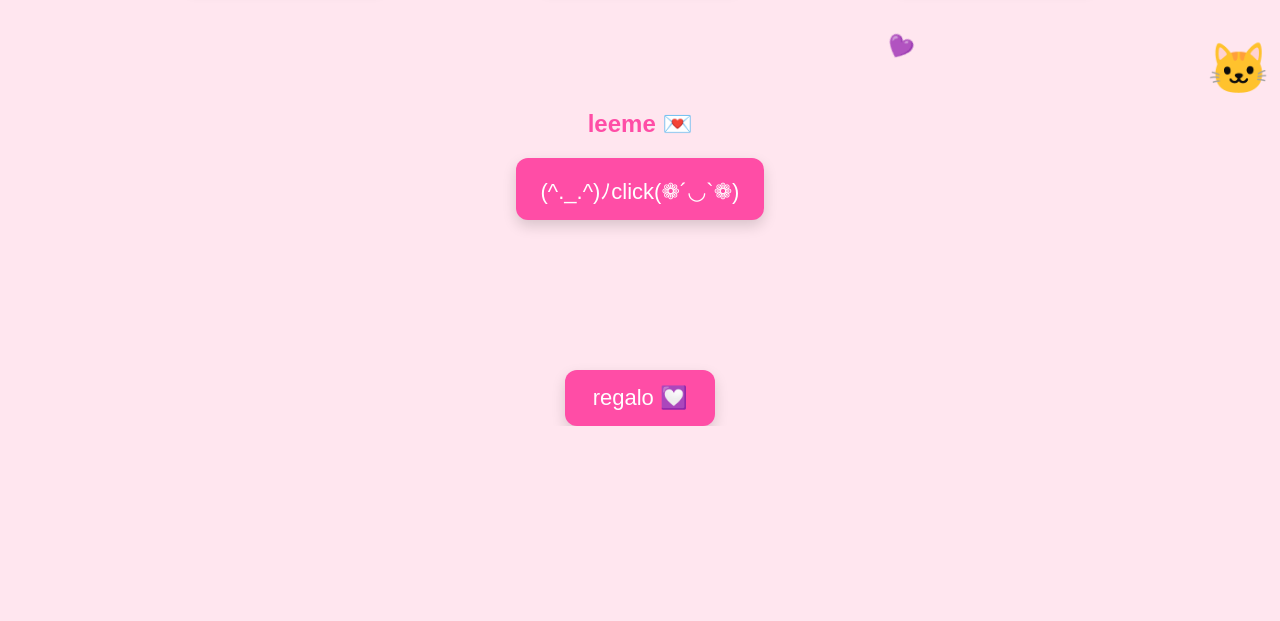
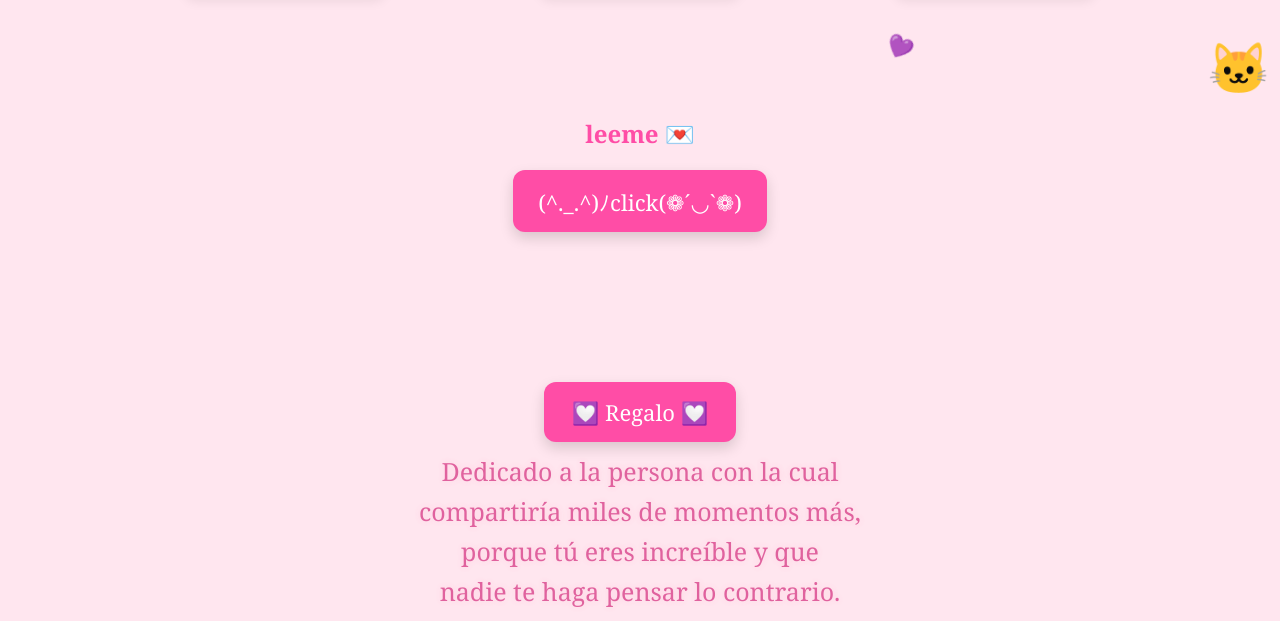
Before and after one commit to ssscloudsss/feni, a plain HTML site: page index.html in a window 1280 px wide. Shown: the part 692-1313 px from the top of the page. Before the commit the page ends 1118 px from the top, so only its background shows below. Drawn offline with Linux system fonts and the light colour scheme.

Commit message:
Add files via upload

```diff
--- a/index.html
+++ b/index.html
@@ -74,7 +74,8 @@
 
         /* ======================= TÍTULO ANIMADO ======================= */
         #bienvenida {
-            font-size: 40px;
+            font-size: 45px;
+            font-family: "Georgia", "Times New Roman", serif;
             font-weight: bold;
             color: #ff4da6;
             margin: 30px 10px 10px 10px;
@@ -183,12 +184,14 @@
         /* ======================= SECCIÓN CARTA ======================= */
         .carta-section {
             margin-top: 120px;
+            font-family: "Georgia", "Times New Roman", serif;
             padding-bottom: 80px;
         }
 
         .btn-carta {
             background: #ff4da6;
             color: white;
+            font-family: "Georgia", "Times New Roman", serif;
             padding: 15px 25px;
             font-size: 22px;
             cursor: pointer;
@@ -203,6 +206,7 @@
 
         #cartaModal {
             display: none;
+            font-family: "Georgia", "Times New Roman", serif;
             position: fixed;
             inset: 0;
             background: rgba(0,0,0,0.85);
@@ -222,7 +226,7 @@
             box-shadow: 0 20px 60px rgba(0,0,0,0.6);
             animation: abrirCarta 0.7s ease-out;
             text-align: left;
-            font-size: 18px;
+            font-size: 19px;
             line-height: 1.6;
             color: #444;
         }
@@ -248,6 +252,7 @@
         }
         .extra-boton a {
             display: inline-block;
+            font-family: "Georgia", "Times New Roman", serif;
             background: #ff4da6;
             padding: 15px 28px;
             font-size: 22px;
@@ -260,6 +265,24 @@
         .extra-boton a:hover {
             transform: scale(1.06);
         }
+ /* ======================= texto dedicacion ======================= */
+        .parrafo-poetico {
+    margin-top: -90px;
+    font-family: "Georgia", "Times New Roman", serif;
+    font-size: 25px;
+    color: #d9438b;
+    line-height: 1.6;
+    text-shadow: 0 0 6px rgba(255, 130, 180, 0.25);
+    padding: 10px 20px;
+    animation: suavidad 3s ease-in-out infinite alternate;
+}
+
+
+@keyframes suavidad {
+    0% { opacity: 0.75; transform: translateY(0); }
+    100% { opacity: 1; transform: translateY(-3px); }
+}
+
 
     </style>
 </head>
@@ -338,7 +361,7 @@
 
     <!-- ======================= BOTÓN EXTRA ABAJO ======================= -->
     <div class="extra-boton">
-        <a href="https://drive.google.com/file/d/1wEubdwPquuooxE3DqcLS-lE6N8NZafkP/view?usp=drive_link"> regalo 💟</a>
+        <a href="https://drive.google.com/file/d/1wEubdwPquuooxE3DqcLS-lE6N8NZafkP/view?usp=drive_link">💟 Regalo 💟</a>
     </div>
     <!-- ================================================================ -->
 
@@ -402,5 +425,14 @@
     });
 </script>
 
+<!-- Párrafo Poético -->
+<div class="parrafo-poetico">
+    Dedicado a la persona con la cual<br>
+    compartiría miles de momentos más,<br>
+    porque tú eres increíble y que<br>
+    nadie te haga pensar lo contrario.
+</div>
+
+
 </body>
 </html>
```
